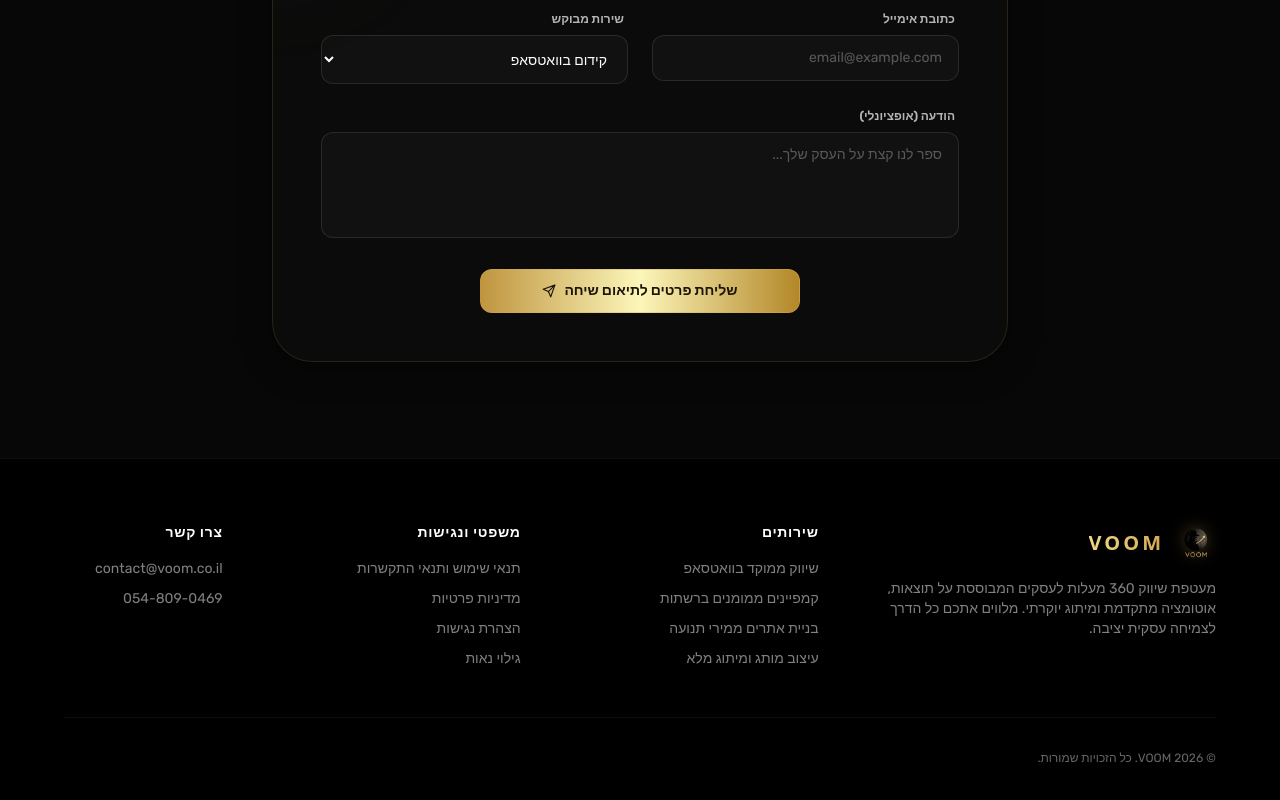
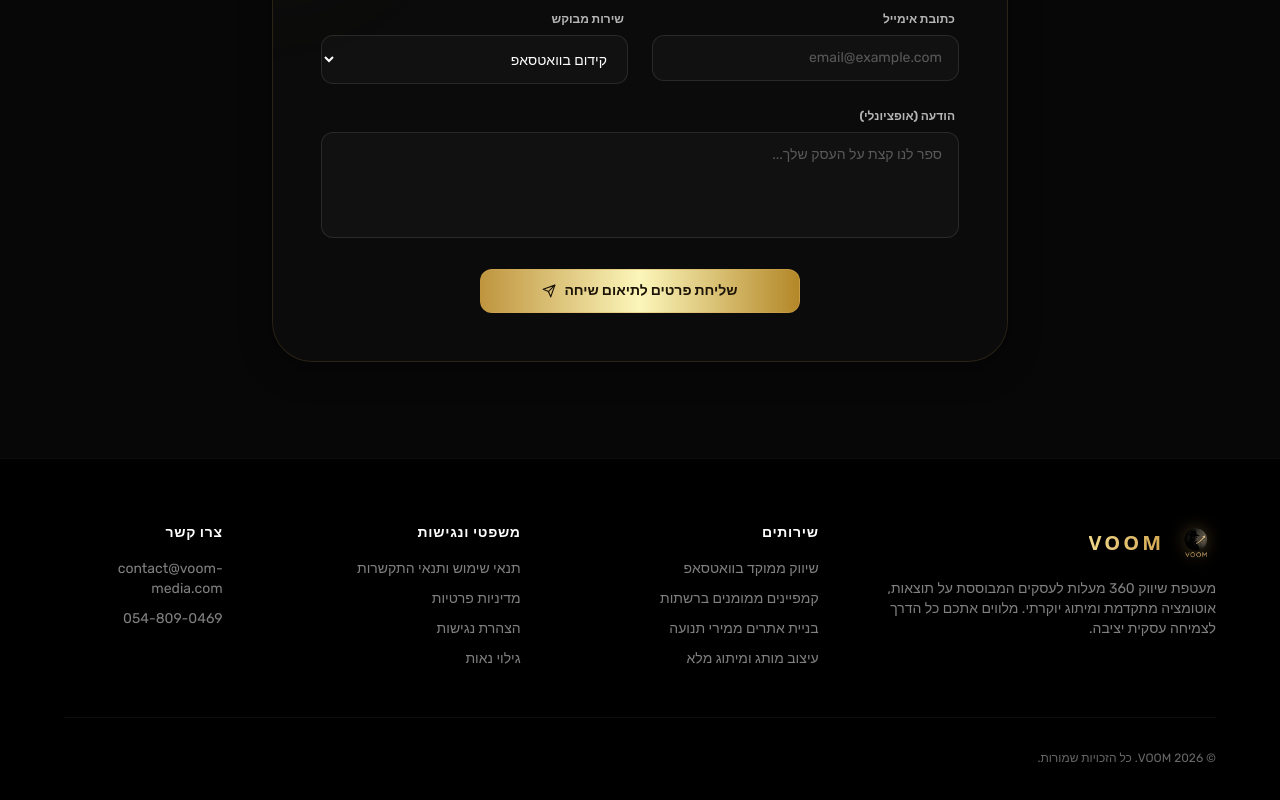
Before and after one commit to shachargivony/voom-website, a React (Vite) app: page / in a window 1280 px wide. Shown: the part 7683-8483 px from the top of the page. Built offline with nearby package versions, Linux system fonts and the light colour scheme.

Commit message:
fix: update contact email in footer to match voom-media.com domain

```diff
--- a/src/components/Footer.jsx
+++ b/src/components/Footer.jsx
@@ -94,7 +94,11 @@ export default function Footer() {
         <div className="md:col-span-2 space-y-4">
           <h4 className="text-white font-bold text-sm tracking-wider uppercase">צרו קשר</h4>
           <ul className="space-y-2.5 text-xs md:text-sm text-white/50">
-            <li>contact@voom.co.il</li>
+            <li>
+              <a href="mailto:contact@voom-media.com" className="hover:text-[#d4a853] transition-colors">
+                contact@voom-media.com
+              </a>
+            </li>
             <li dir="ltr" className="text-right">054-809-0469</li>
           </ul>
         </div>
```
